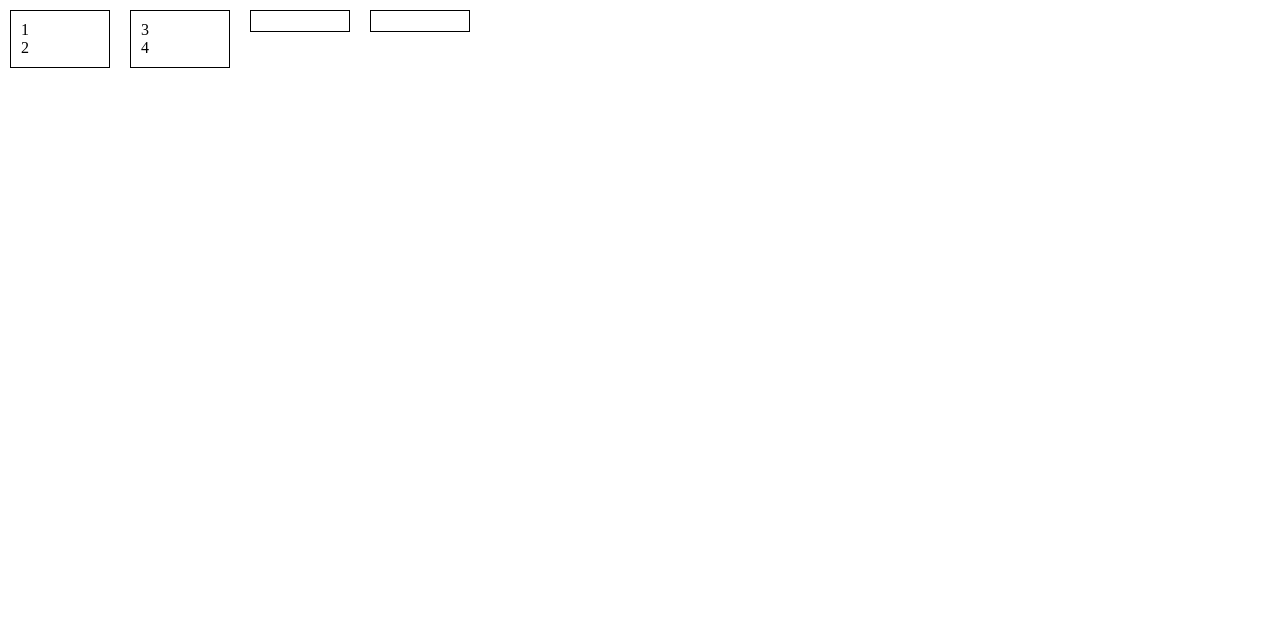
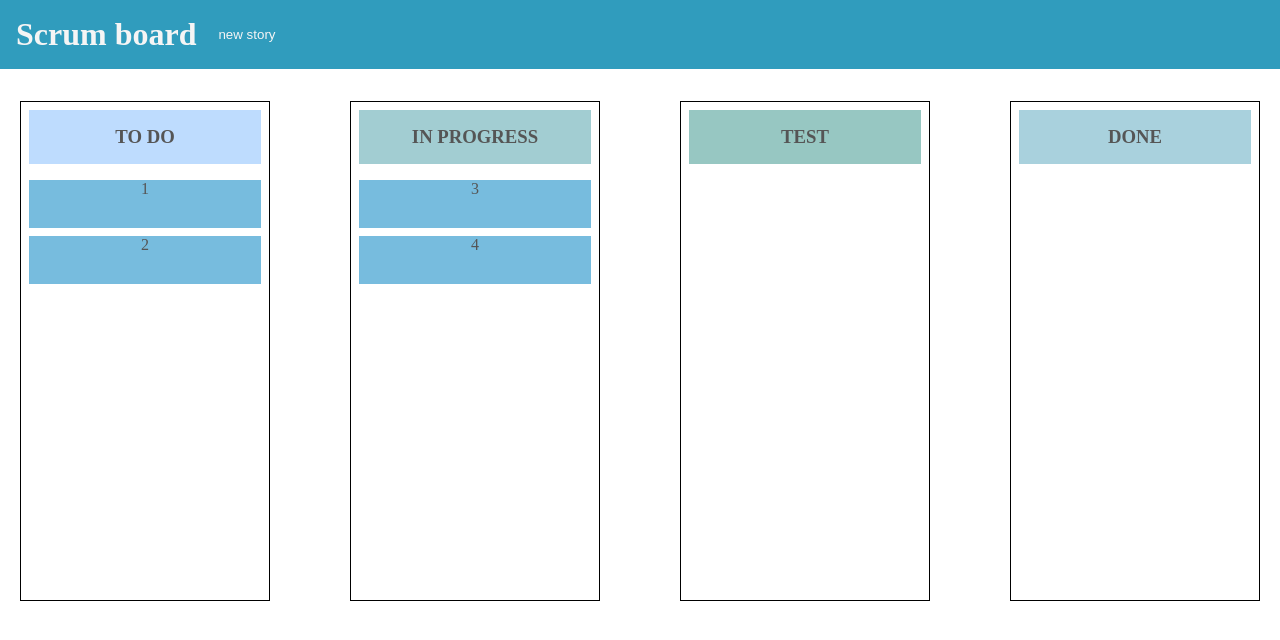
Before and after one commit to Mark-a-obrien/Scrum, a plain HTML site: page index.html in a window 1280 px wide. Drawn offline with Linux system fonts and the light colour scheme.

Commit message:
added title

```diff
--- a/index.html
+++ b/index.html
@@ -9,16 +9,32 @@
     <title>Scrum</title>
 </head>
 <body>
+
+    <header>
+        <h1>Scrum board</h1>
+        <button class="btn btn-createCard ">new story</button>
+    </header>
+
+    <section class="board">
+        <section class="cards center">
             <div class="container">
-        <p class="draggable" draggable="true">1</p>
+                <div class="cardTitle" id="todo"><h1>TO DO</h1></div>
+                <div class="draggable" draggable="true">1</div>
                 <p class="draggable" draggable="true">2</p>
             </div>
             <div class="container">
+                <div class="cardTitle" id="inProgress"><h1>IN PROGRESS</h1></div>
                 <p class="draggable" draggable="true">3</p>
                 <p class="draggable" draggable="true">4</p>
             </div>
 
-    <div class="container"></div>
-    <div class="container"></div>
+            <div class="container">
+                <div class="cardTitle" id="test"><h1>TEST</h1></div>
+            </div>
+            <div class="container">
+                <div class="cardTitle" id="done"><h1>DONE</h1></div>
+            </div>
+        </section>
+    </section>
 </body>
 </html>
--- a/style.css
+++ b/style.css
@@ -4,19 +4,98 @@
     border: 0;
 }
 
+.center {
+    display: flex;
+    justify-content: center;
+    align-items: center;
+}
+
+header {
+    display: flex;
+    align-items: center;
+    gap: 1rem;
+    padding: 1rem;
+    background-color: #309CBD;
+    color: whitesmoke;
+}
+
+.board {
+    margin-top: 2rem;
+}
+
+.board .cards {
+    gap: 5rem;
+}
+
 .container {
-    float: left;
-    width: 100px;
-    height: auto;
-    margin: 10px;
-    padding: 10px;
+    flex-direction: column;
+    width: 250px;
+    height: 500px;
     border: 1px solid black;
+    padding: .5rem;
+    color: 	#555555;
   }
 
   .draggable {
     cursor: move;
+    text-align: center;
+    min-height: 3rem;
+    background-color: #77BCDE;
+    margin-bottom: 0.5rem;
   }
 
   .draggable.dragging {
     opacity: .5;
   }
+
+
+
+  .cardTitle {
+    padding: 1rem;
+    text-align: center;
+    margin-bottom: 1rem;
+  }
+
+  #todo {
+    background-color: #BEDCFE;
+  }
+
+  #inProgress {
+    background-color: #A2CDD2;
+  }
+
+  #test {
+    background-color: #97C7C2;
+  }
+
+  #done {
+    background-color: #A9D1DD;
+  }
+
+
+
+
+
+
+
+
+
+
+
+
+
+
+
+
+
+
+
+.btn {
+    cursor: pointer;
+    background: none;
+    color: whitesmoke;
+}
+
+.btn-createCard:hover {
+    opacity: 0.5;
+}
```
Lines whose indentation alone changed are shown as unchanged.
